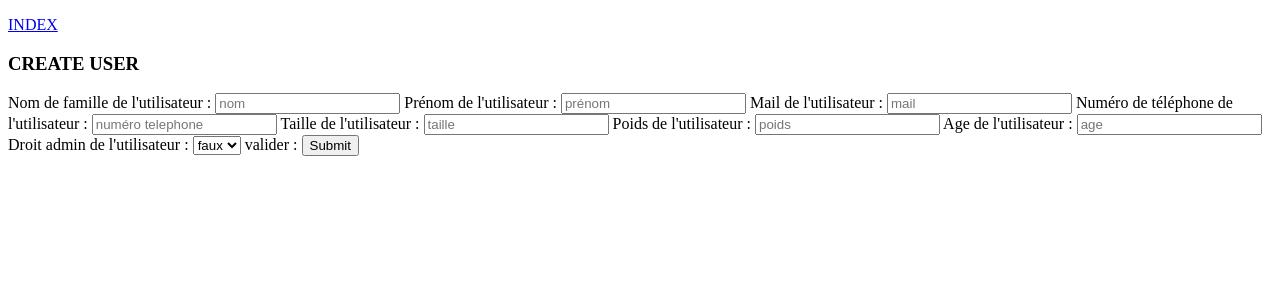
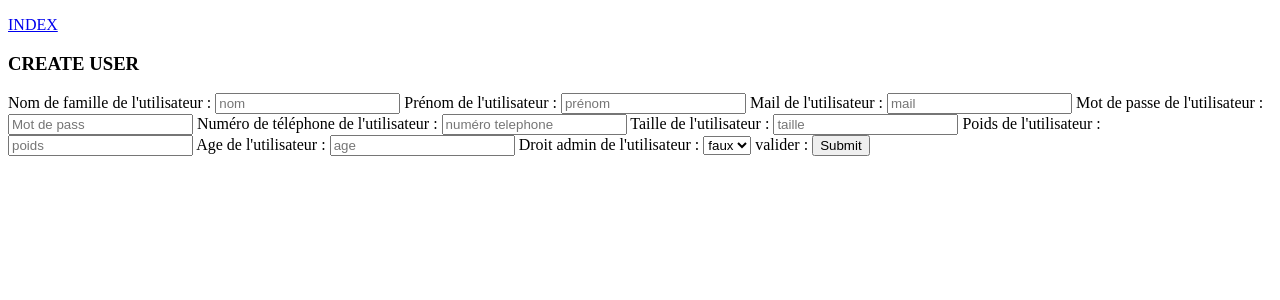
Before and after one commit to Ameliorer/XAMMM, a PHP site: page /pages/testCrudUserCreate.php in a window 1280 px wide. Shown: the top 300 px of the page. Run offline with PHP 8.4, Linux system fonts and the light colour scheme.

Commit message:
user's password add

```diff
--- a/crud/crud_users.php
+++ b/crud/crud_users.php
@@ -10,6 +10,7 @@ CreateUser($conn, $lastName, $firstName, $mail, $phoneNum, $height, $weight, $ag
     $lastName : string := VALUE user's last name,
     $firstName: string := VALUE user's first name,
     $mail : string := VALUE user's mail,
+    $password : string := VALUE user's password,
     $phoneNum : int := VALUE user's phone number,
     $height : int := VALUE user's height,
     $weight : int := VALUE user's weight,
@@ -18,8 +19,8 @@ CreateUser($conn, $lastName, $firstName, $mail, $phoneNum, $height, $weight, $ag
 
     $return : boolean := Indicate the status of the query
 */
-function CreateUser($conn, $lastName, $firstName, $mail, $phoneNum, $height, $weight, $age, $admin){
-    $query="INSERT INTO `utilisateurs` (`nom`, `prenom`, `mail`, `numTel`, `taille`, `poids`, `age`, `admin`) VALUES ('$lastName', '$firstName', '$mail', '$phoneNum', '$height', '$weight', '$age', '$admin')";
+function CreateUser($conn, $lastName, $firstName, $mail, $password, $phoneNum, $height, $weight, $age, $admin){
+    $query="INSERT INTO `utilisateurs` (`nom`, `prenom`, `mail`, `mdp` `numTel`, `taille`, `poids`, `age`, `admin`) VALUES ('$lastName', '$firstName', '$mail', '$password', '$phoneNum', '$height', '$weight', '$age', '$admin')";
     $return=mysqli_query($conn, $query);
     return $return ;
 }
@@ -32,6 +33,7 @@ UpdateUser($conn, $id, $lastName, $firstName, $mail, $phoneNum, $height, $weight
     $lastName : string := VALUE user's last name,
     $firstName: string := VALUE user's first name,
     $mail : string := VALUE user's mail,
+    $password : string := VALUE user's password,
     $phoneNum : int := VALUE user's phone number,
     $height : int := VALUE user's height,
     $weight : int := VALUE user's weight,
@@ -40,8 +42,8 @@ UpdateUser($conn, $id, $lastName, $firstName, $mail, $phoneNum, $height, $weight
 
     $return : boolean := Indicate the status of the query
 */
-function UpdateUser($conn, $id, $lastName, $firstName, $mail, $phoneNum, $height, $weight, $age, $admin){
-    $query="UPDATE `utilisateurs` SET `nom`= '$lastName', `prenom`= '$firstName', `mail`= '$mail', `numTel`= '$phoneNum', `taille`= '$height', `poids`= '$weight', `age`= '$age', `admin`= '$admin' WHERE `id`='$id' ";
+function UpdateUser($conn, $id, $lastName, $firstName, $mail, $password, $phoneNum, $height, $weight, $age, $admin){
+    $query="UPDATE `utilisateurs` SET `nom`= '$lastName', `prenom`= '$firstName', `mail`= '$mail', `mdp`= '$password', `numTel`= '$phoneNum', `taille`= '$height', `poids`= '$weight', `age`= '$age', `admin`= '$admin' WHERE `id`='$id' ";
     $return=mysqli_query($conn, $query);
     return $return;
 }
--- a/pages/testCrudUserCreate.php
+++ b/pages/testCrudUserCreate.php
@@ -41,6 +41,10 @@ if(isset($_POST["mail"])){
     $mail = $_POST["mail"];
 }
 
+if(isset($_POST["password"])){
+    $password = $_POST["password"];
+}
+
 if(isset($_POST["phoneNum"])){
     $phoneNum = $_POST["phoneNum"];
 }
@@ -77,6 +81,9 @@ if(isset($_POST["admin"])){
             <label for="mail">Mail de l'utilisateur : </label>
             <input type="mail" placeholder="mail" name="mail" id="mail"/>
 
+            <label for="paswword">Mot de passe de l'utilisateur : </label>
+            <input type="text" placeholder="Mot de pass" name="password" id="password"/>
+
             <label for="phoneNum">Numéro de téléphone de l'utilisateur : </label>
             <input type="tel" placeholder="numéro telephone" name="phoneNum" id="phoneNum"/>
 
@@ -104,9 +111,9 @@ if(isset($_POST["admin"])){
 
 <?php
 
-if (!empty($_POST["lastName"])&&!empty($_POST["firstName"])&&!empty($_POST["mail"])&&!empty($_POST["phoneNum"])&&!empty($_POST["height"])&&!empty($_POST["weight"])&&!empty($_POST["age"])){
+if (!empty($_POST["lastName"])&&!empty($_POST["firstName"])&&!empty($_POST["mail"])&&!empty($_POST["password"])&&!empty($_POST["phoneNum"])&&!empty($_POST["height"])&&!empty($_POST["weight"])&&!empty($_POST["age"])){
 
-    $res = CreateUser($conn, $lastName, $firstName, $mail, $phoneNum, $height, $weight, $age, $admin);
+    $res = CreateUser($conn, $lastName, $firstName, $mail, $password, $phoneNum, $height, $weight, $age, $admin);
 
 
 
```
Also changed, not shown: pages/testCrudUserUpdate.php (+9 -2 lines).
